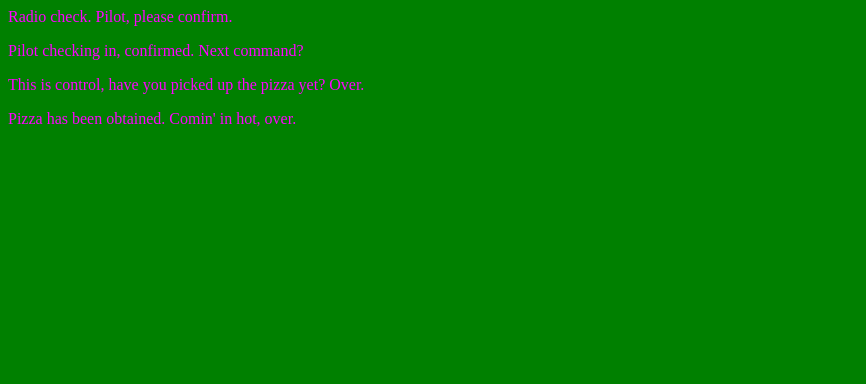
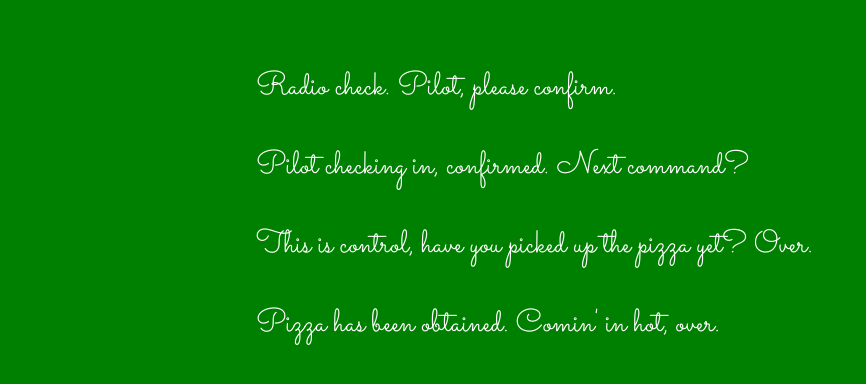
Before and after one commit to Mhart12/communication-log, a plain HTML site: page index.html in a window 1280 px wide. Shown: the whole page, without its empty margins (0-866 px from the left). Drawn offline with Linux system fonts and the light colour scheme.

Commit message:
Adding wicked styling

```diff
--- a/index.html
+++ b/index.html
@@ -1,6 +1,7 @@
 <html>
 <head>
    <link rel="stylesheet" type="text/css" href="style.css">
+   <link href="https://fonts.googleapis.com/css?family=Sacramento" rel="stylesheet">
  </head>
 <body>
    <p>Radio check. Pilot, please confirm.</p>
--- a/style.css
+++ b/style.css
@@ -1,4 +1,9 @@
 body {
-   color: fuchsia;
+   color: white;
    background-color: green;
+   font-family: 'Sacramento', cursive;
+   font-size: 32px;
+   margin-top: 5%;
+   margin-left: 20%;
+   margin-right: 20%;
 }
```
